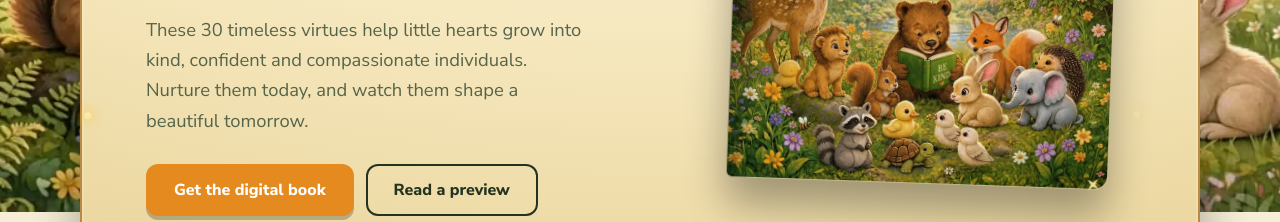
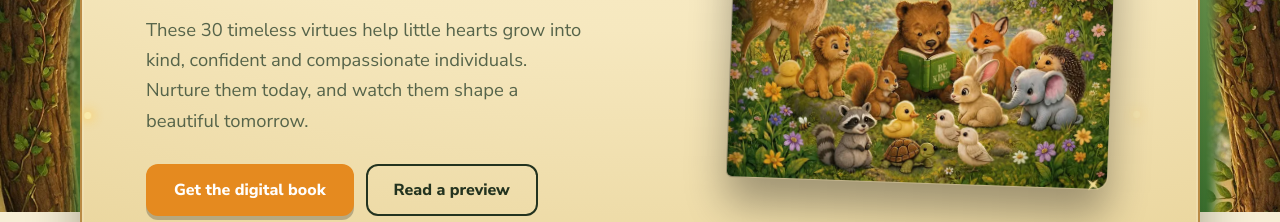
Before and after one commit to JibranTeam/little-values, a website: page index.html in a window 1280 px wide. Shown: the part 588-810 px from the top of the page. Drawn offline with Linux system fonts and the light colour scheme; no server answers.

Commit message:
Background: forest gradient, book trunks on edges, CSS pine silhouettes

```diff
--- a/index.html
+++ b/index.html
@@ -40,7 +40,7 @@
   --wood1:#80532C; --wood2:#5A3719; --on-wood:#FFF3D6;
   --ribbon:#E7CF93; --night:#3A2A18; --on-night:#F4EBD0;
   --btn-text:#FFFFFF; --shadow:rgba(20,30,10,.35);
-  --sky:url(forest-bg.webp) center top/cover no-repeat fixed;
+  --sky:linear-gradient(180deg,#F9D976 0%,#8DB566 55%,#3F7A33 100%);
   --pine-far:#8DB566; --pine-near:#3F7A33; --rays:rgba(255,246,196,.22);
   --glow:#FFF1A8; --glow-soft:rgba(255,200,70,.6);
   --display:'Young Serif',Georgia,'Times New Roman',serif;
@@ -54,7 +54,7 @@
   --wood1:#4F331A; --wood2:#38230F; --on-wood:#F7E9C6;
   --ribbon:#4A4125; --night:#171008; --on-night:#E9E1C6;
   --btn-text:#1B1205; --shadow:rgba(0,0,0,.55);
-  --sky:linear-gradient(180deg,rgba(12,9,5,.80),rgba(12,9,5,.62)),url(forest-bg.webp) center top/cover no-repeat fixed;
+  --sky:linear-gradient(180deg,#2E2410 0%,#1E3B2E 55%,#0B1A10 100%);
   --pine-far:#1E3B2E; --pine-near:#0B1A10; --rays:rgba(190,215,255,.10);
   --glow:#E2FF8A; --glow-soft:rgba(190,255,90,.65); color-scheme:dark}}
 :root[data-theme="dark"]{
@@ -65,7 +65,7 @@
   --wood1:#4F331A; --wood2:#38230F; --on-wood:#F7E9C6;
   --ribbon:#4A4125; --night:#171008; --on-night:#E9E1C6;
   --btn-text:#1B1205; --shadow:rgba(0,0,0,.55);
-  --sky:linear-gradient(180deg,rgba(12,9,5,.80),rgba(12,9,5,.62)),url(forest-bg.webp) center top/cover no-repeat fixed;
+  --sky:linear-gradient(180deg,#2E2410 0%,#1E3B2E 55%,#0B1A10 100%);
   --pine-far:#1E3B2E; --pine-near:#0B1A10; --rays:rgba(190,215,255,.10);
   --glow:#E2FF8A; --glow-soft:rgba(190,255,90,.65); color-scheme:dark}
 
@@ -75,6 +75,15 @@ body{background:var(--bg);color:var(--ink);font-family:var(--body);font-size:17p
   padding-left:max(16px,env(safe-area-inset-left,0px));padding-right:max(16px,env(safe-area-inset-right,0px));padding-block:0;position:relative}
 body::before{content:"";position:fixed;inset:0 0 auto;height:env(safe-area-inset-top,0px);z-index:31;background:var(--wood2)}
 .scene{position:fixed;inset:0;z-index:0;pointer-events:none;overflow:hidden;background:var(--sky),var(--bg)}
+/* book-illustration tree trunks framing the left and right edges, fixed behind the page */
+.trunk{position:absolute;top:0;bottom:0;width:clamp(64px,11vh,160px);background-repeat:no-repeat;background-size:auto 100%}
+.trunk-l{left:0;background-image:url(trunk-l.webp);background-position:left top}
+.trunk-r{right:0;background-image:url(trunk-r.webp);background-position:right top}
+/* pine silhouettes, pure CSS vector shapes (clip-path), no images */
+.pines{position:absolute;inset:0}
+.pine{position:absolute;bottom:0;background:var(--pine-far);clip-path:polygon(50% 0,60% 16%,56% 16%,68% 34%,62% 34%,80% 54%,72% 54%,84% 72%,60% 72%,58% 72%,58% 100%,42% 100%,42% 72%,40% 72%,16% 72%,28% 54%,20% 54%,38% 34%,32% 34%,44% 16%,40% 16%)}
+.pine.near{background:var(--pine-near)}
+@media(max-width:600px){.trunk{width:44px}.pine{transform:scale(.7);transform-origin:bottom center}}
 .content{position:relative;z-index:1}
 
 /* living forest scene */
@@ -339,6 +348,16 @@ details p{color:var(--muted);margin-top:10px}
 <link rel="preconnect" href="https://fonts.gstatic.com" crossorigin>
 <div class="scene" aria-hidden="true">
   <div class="rays"></div>
+  <div class="pines">
+    <span class="pine" style="left:96px;width:64px;height:110px"></span>
+    <span class="pine near" style="left:160px;width:88px;height:150px"></span>
+    <span class="pine" style="left:228px;width:56px;height:95px"></span>
+    <span class="pine" style="right:96px;width:64px;height:110px"></span>
+    <span class="pine near" style="right:160px;width:88px;height:150px"></span>
+    <span class="pine" style="right:228px;width:56px;height:95px"></span>
+  </div>
+  <div class="trunk trunk-l"></div>
+  <div class="trunk trunk-r"></div>
 </div>
 <div class="fx" id="fx" aria-hidden="true"></div>
 
```
